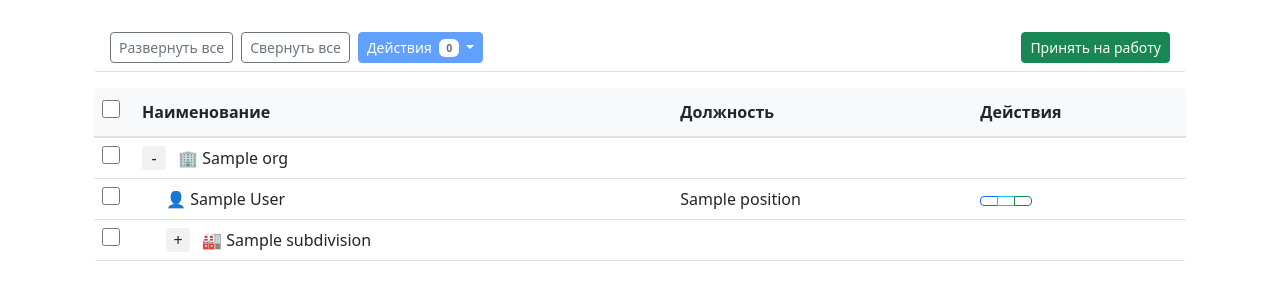
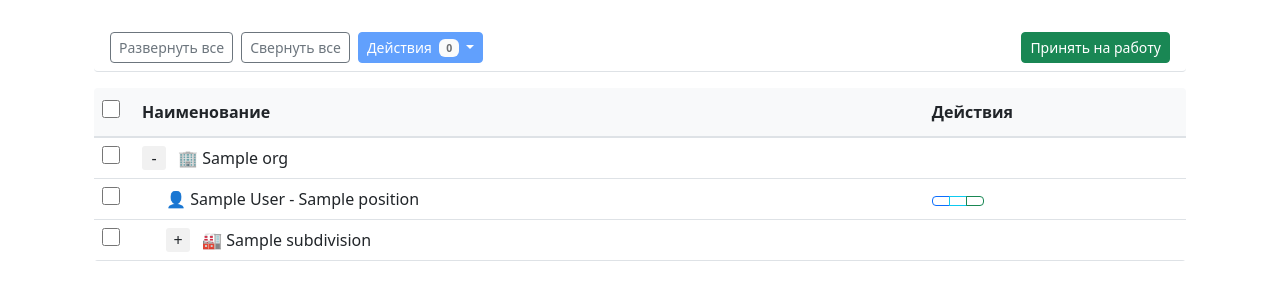
Before and after one commit to minpaint/OT_online, a Django app: template directory/templates/directory/home.html in a window 1280 px wide. Shown: the part 56-356 px from the top of the page. Run offline with Django 5.2, Linux system fonts and the light colour scheme; the template is opened without the code that fills it: most values are stand-ins (such as "Sample title", 1, 10 or a date in 2020); some libraries are stand-ins or nearby versions.

Commit message:
08.03.2025 Главная страница со списком профессий по организациям. Форма прием на работу на отдельном листе

```diff
--- a/directory/templates/directory/home.html
+++ b/directory/templates/directory/home.html
@@ -55,7 +55,6 @@
  <input type="checkbox" class="custom-checkbox" id="selectAll">
  </th>
  <th>Наименование</th>
- <th>Должность</th>
  <th>Действия</th>
  </tr>
  </thead>
@@ -69,9 +68,8 @@
  </td>
  <td>
  <span class="tree-toggle" data-node="org-{{ organization.id }}">-</span>
- <span class="tree-icon">🏢</span> {{ organization.name }}
+ <span class="tree-icon">🏢</span> {{ organization.short_name }}
 </td>
- <td></td>
  <td></td>
  </tr>
 
@@ -84,10 +82,9 @@
  </td>
  <td>
  <div class="tree-level">
- <span class="tree-icon">👤</span> {{ employee.full_name_nominative }}
+ <span class="tree-icon">👤</span> {{ employee.full_name_nominative }} - {{ employee.position.position_name }}
 </div>
  </td>
- <td>{{ employee.position.position_name }}</td>
  <td>
  <div class="btn-group btn-group-sm">
  <a href="{% url 'directory:employees:employee_update' employee.pk %}"
@@ -123,7 +120,6 @@
 </div>
  </td>
  <td></td>
- <td></td>
  </tr>
 
  <!-- 👤 Сотрудники подразделения (без отдела) -->
@@ -135,10 +131,9 @@
  </td>
  <td>
  <div class="tree-level tree-level-2">
- <span class="tree-icon">👤</span> {{ employee.full_name_nominative }}
+ <span class="tree-icon">👤</span> {{ employee.full_name_nominative }} - {{ employee.position.position_name }}
 </div>
  </td>
- <td>{{ employee.position.position_name }}</td>
  <td>
  <div class="btn-group btn-group-sm">
  <a href="{% url 'directory:employees:employee_update' employee.pk %}"
@@ -174,7 +169,6 @@
 </div>
  </td>
  <td></td>
- <td></td>
  </tr>
 
  <!-- 👤 Сотрудники отдела -->
@@ -186,10 +180,9 @@
  </td>
  <td>
  <div class="tree-level tree-level-3">
- <span class="tree-icon">👤</span> {{ employee.full_name_nominative }}
+ <span class="tree-icon">👤</span> {{ employee.full_name_nominative }} - {{ employee.position.position_name }}
 </div>
  </td>
- <td>{{ employee.position.position_name }}</td>
  <td>
  <div class="btn-group btn-group-sm">
  <a href="{% url 'directory:employees:employee_update' employee.pk %}"
```
